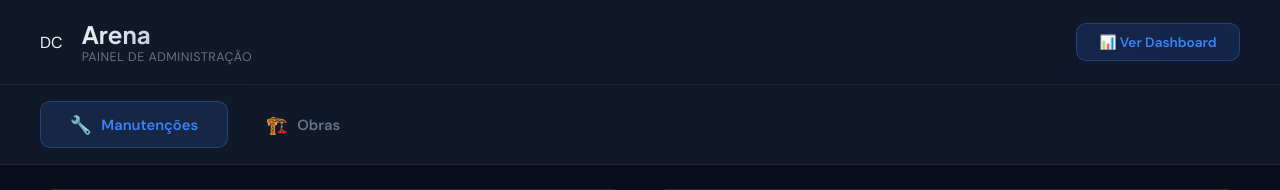
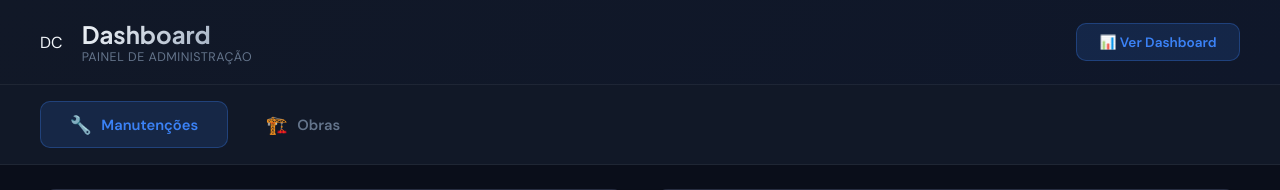
Before and after one commit to Victor-Fiuza/dashboard-gestao-obras-facilities-ti-vf, a PHP site: page /admin.php in a window 1280 px wide. Shown: the top 190 px of the page. Run offline with PHP 8.4, Linux system fonts and the light colour scheme; data comes from the database, SQL or seed files in the repository.

Commit message:
Update admin.php

```diff
--- a/admin.php
+++ b/admin.php
@@ -3,7 +3,7 @@
 <head>
 <meta charset="UTF-8">
 <meta name="viewport" content="width=device-width, initial-scale=1.0">
-<title>Administração — Arena </title>
+<title>Administração — Arena BRB</title>
 <link href="https://fonts.googleapis.com/css2?family=DM+Sans:wght@400;500;600;700&family=Plus+Jakarta+Sans:wght@300;400;500;600;700;800&display=swap" rel="stylesheet">
 <style>
   :root {
@@ -289,7 +289,7 @@
   <div class="header-left">
     <div class="logo-icon">DC</div>
     <div>
-      <div class="header-title">Arena </div>
+      <div class="header-title">Dashboard</div>
       <div class="header-subtitle">PAINEL DE ADMINISTRAÇÃO</div>
     </div>
   </div>
```
